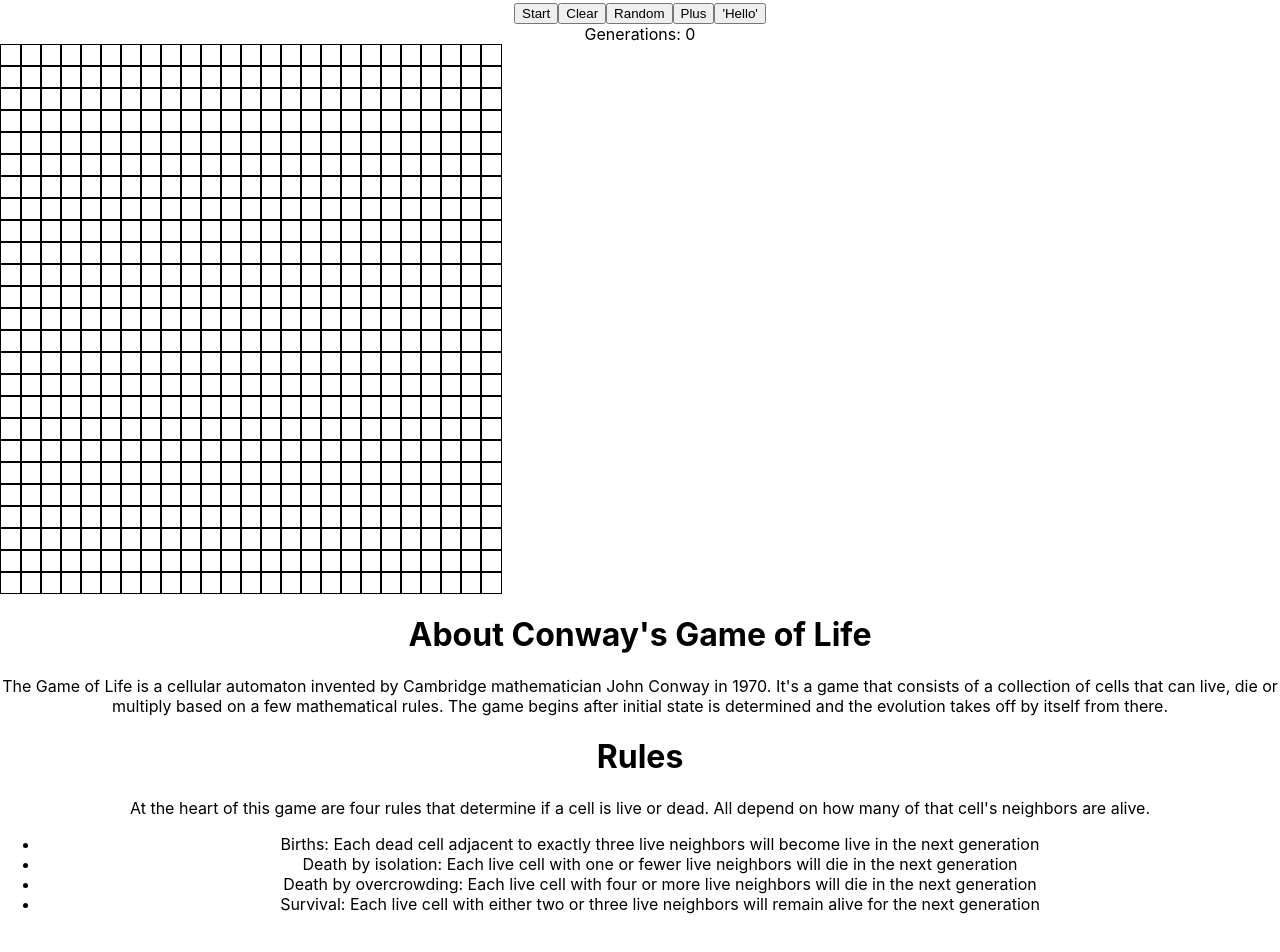
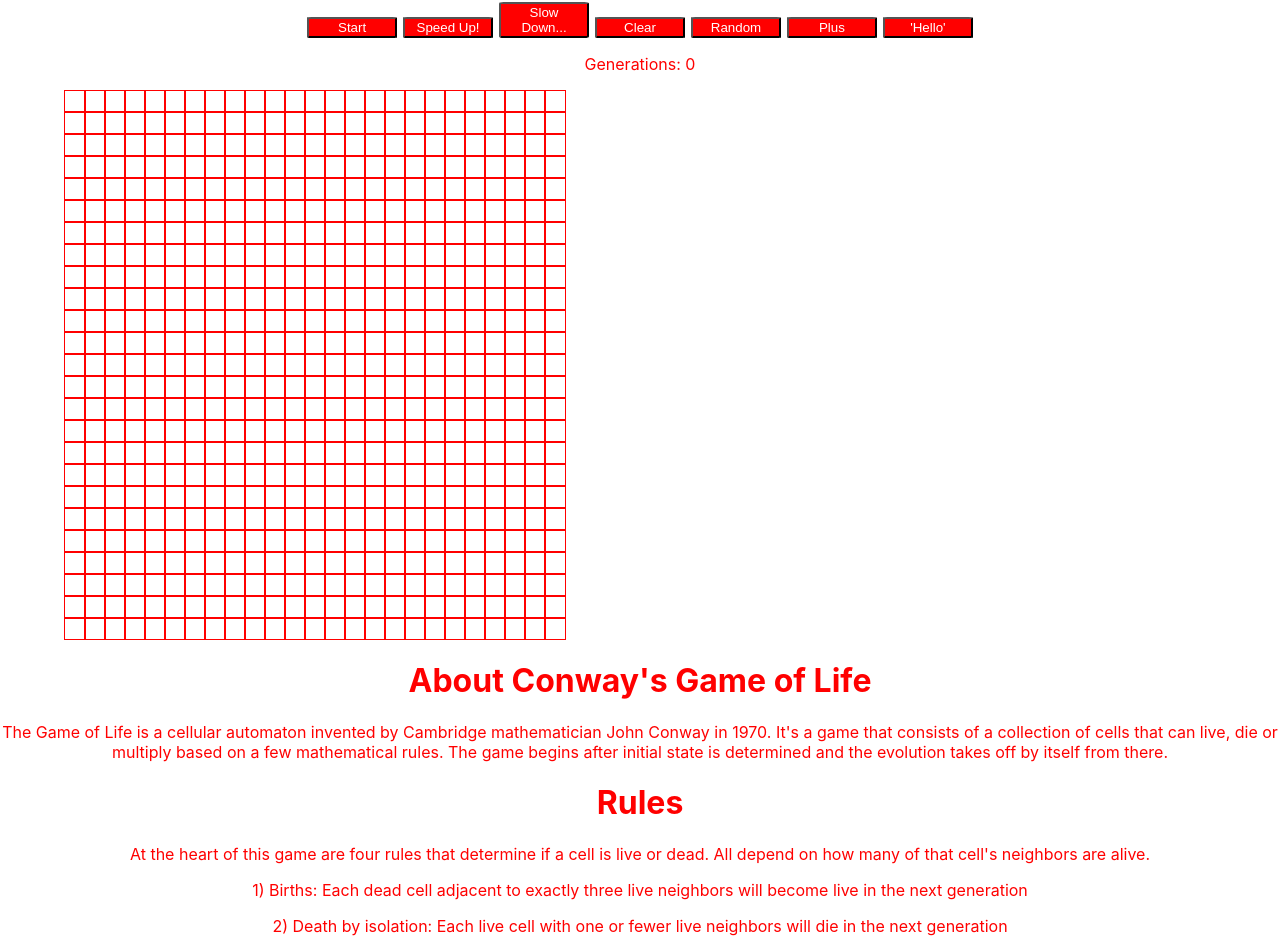
Before and after one commit to bryanbilek/Conways-Game-of-Life, a React (Create React App) app in the folder conways-game-of-life/: page / in a window 1280 px wide. Shown: the part 80-1032 px from the top of the page. Before the commit the page ends 1010 px from the top, so only its background shows below. Built offline with nearby package versions, Linux system fonts and the light colour scheme.

Commit message:
added speed functionality & light styling for mvp/stretch

```diff
--- a/conways-game-of-life/src/App.css
+++ b/conways-game-of-life/src/App.css
@@ -2,3 +2,29 @@
   text-align: center;
   background-color: white;
 }
+
+.about {
+  width: 100%;
+}
+
+h1 {
+  color: red;
+}
+
+button {
+  background-color: red;
+  color: white;
+  width: 7%;
+  border-radius: 5%;
+  margin: 0 0.25%;
+}
+
+button:hover {
+  transform: scale(1.5);
+  background-color: white;
+  color: red;
+}
+
+p {
+  color: red;
+}
--- a/conways-game-of-life/src/components/About.js
+++ b/conways-game-of-life/src/components/About.js
@@ -16,24 +16,26 @@ function About() {
         At the heart of this game are four rules that determine if a cell is
         live or dead. All depend on how many of that cell's neighbors are alive.
       </p>
-      <ul>
-        <li>
-          Births: Each dead cell adjacent to exactly three live neighbors will
-          become live in the next generation
-        </li>
-        <li>
-          Death by isolation: Each live cell with one or fewer live neighbors
-          will die in the next generation
-        </li>
-        <li>
-          Death by overcrowding: Each live cell with four or more live neighbors
-          will die in the next generation
-        </li>
-        <li>
-          Survival: Each live cell with either two or three live neighbors will
-          remain alive for the next generation
-        </li>
-      </ul>
+
+      <p>
+        1) Births: Each dead cell adjacent to exactly three live neighbors will
+        become live in the next generation
+      </p>
+
+      <p>
+        2) Death by isolation: Each live cell with one or fewer live neighbors
+        will die in the next generation
+      </p>
+
+      <p>
+        3) Death by overcrowding: Each live cell with four or more live
+        neighbors will die in the next generation
+      </p>
+
+      <p>
+        4) Survival: Each live cell with either two or three live neighbors will
+        remain alive for the next generation
+      </p>
     </div>
   );
 }
--- a/conways-game-of-life/src/components/Grid.js
+++ b/conways-game-of-life/src/components/Grid.js
@@ -82,6 +82,14 @@ function Grid() {
     setGenerations((g) => g + 1);
     setTimeout(runEvolutions, 1000);
   }, []);
+
+  const handleSpeedUp = () => {
+    return setTimeout(runEvolutions, 200);
+  };
+
+  const handleSlowDown = () => {
+    return setTimeout(runEvolutions, 2000);
+  };
 
   const handleClear = () => {
     setGrid(emptyGrid());
@@ -170,18 +178,24 @@ function Grid() {
 
   return (
     <>
-      <button onClick={handleStartStop}>{evolutions ? "Stop" : "Start"}</button>
-      <button onClick={handleClear}>Clear</button>
-      <button onClick={handleRandom}>Random</button>
-      <button onClick={handlePresetPlus}>Plus</button>
-      <button onClick={handlePresetHello}>'Hello'</button>
-      <div>Generations: {generations}</div>
+      <div className="controls">
+        <button onClick={handleStartStop}>
+          {evolutions ? "Stop" : "Start"}
+        </button>
+        <button onClick={handleSpeedUp}>Speed Up!</button>
+        <button onClick={handleSlowDown}>Slow Down...</button>
+        <button onClick={handleClear}>Clear</button>
+        <button onClick={handleRandom}>Random</button>
+        <button onClick={handlePresetPlus}>Plus</button>
+        <button onClick={handlePresetHello}>'Hello'</button>
+      </div>
+      <p>Generations: {generations}</p>
       <div
         style={{
           display: "grid",
           textAlign: "center",
           gridTemplateColumns: `repeat(${gridCols}, 20px)`,
-          width: "100%",
+          marginLeft: "5%",
         }}
       >
         {grid.map((rows, i) =>
@@ -201,8 +215,8 @@ function Grid() {
               style={{
                 width: 20,
                 height: 20,
-                backgroundColor: grid[i][k] ? "black" : undefined,
-                border: "1px solid black",
+                backgroundColor: grid[i][k] ? "red" : undefined,
+                border: "1px solid red",
               }}
             />
           ))
```
